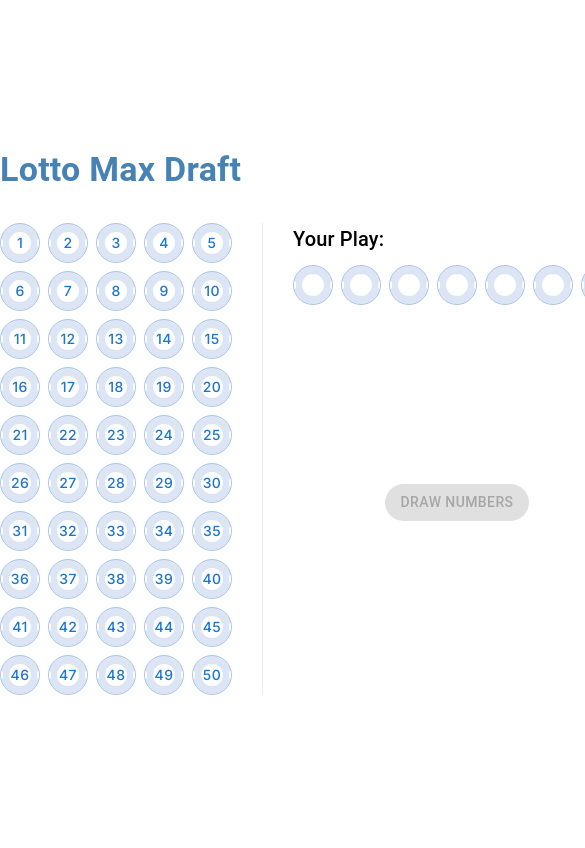
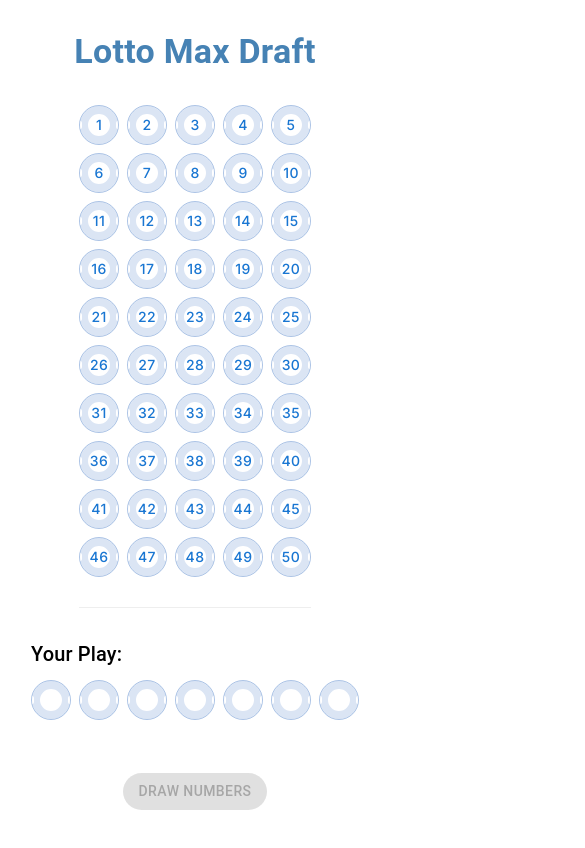
Before and after one commit to masoudmanson/lotto-max, a React (Vite) app: page / in a window 390 px wide. Shown: the top 848 px of the page, 585 px wide, since content can reach past the window. Built offline with nearby package versions, Linux system fonts and the light colour scheme.

Commit message:
responsive

```diff
--- a/index.html
+++ b/index.html
@@ -2,12 +2,11 @@
 <html lang="en">
   <head>
     <meta charset="UTF-8" />
-    <link rel="icon" type="image/svg+xml" href="/vite.svg" />
     <link rel="preconnect" href="https://fonts.googleapis.com">
     <link rel="preconnect" href="https://fonts.gstatic.com" crossorigin>
     <link href="https://fonts.googleapis.com/css2?family=Inter:wght@100;200;300;400;500;600;700;800&family=Open+Sans:wght@300&display=swap" rel="stylesheet">
     <meta name="viewport" content="width=device-width, initial-scale=1.0" />
-    <title>Vite + React + TS</title>
+    <title>Lotto Max</title>
   </head>
   <body>
     <div id="root"></div>
--- a/src/App.css
+++ b/src/App.css
@@ -16,3 +16,17 @@
   justify-content: center;
   align-items: start;
 }
+
+@media screen and (max-width: 800px) {
+  body {
+    padding-bottom: 50px;
+  }
+
+  h4 {
+    text-align: center;
+  }
+
+  #lotto-max-wrapper {
+    display: block;
+  }
+}
--- a/src/components/Draw/style.ts
+++ b/src/components/Draw/style.ts
@@ -13,6 +13,10 @@
     justify-content: center;
     align-items: center;
     height: 35vh;
+
+    @media screen and (max-width: 800px) {
+        height: 5vh;
+    }
 `;
 
 export const StyledButton = styled(Button)`
--- a/src/components/NumbersGrid/style.ts
+++ b/src/components/NumbersGrid/style.ts
@@ -9,4 +9,13 @@
     padding-right: 30px;
     margin-right: 30px;
     border-right: solid 1px #eee;
+
+    @media screen and (max-width: 800px) {
+        max-width: 232px;
+        padding-right: 0;
+        padding-bottom: 30px;
+        margin: 0 auto 30px;
+        border-right: none;
+        border-bottom: solid 1px #eee;
+    }
 `;
```
